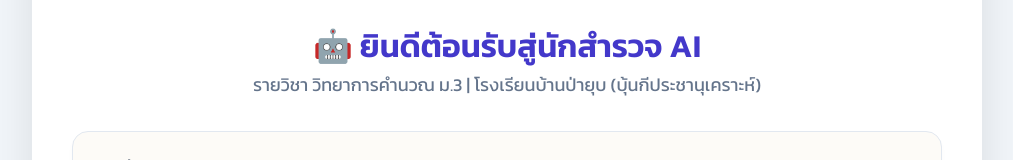
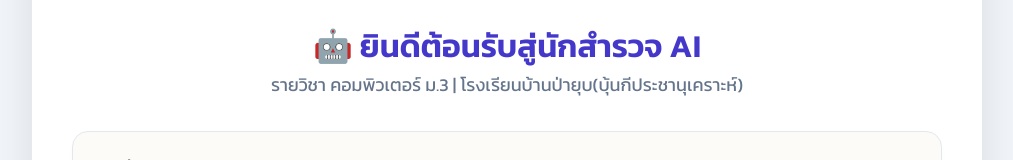
Before and after one commit to panupong-unkam/payub-school, a plain HTML site: page COMM.3/Hr1.html in a window 1280 px wide. Shown: the part 358-518 px from the top of the page, without its empty margins (133-1146 px from the left). Drawn offline with nearby package versions, Linux system fonts and the light colour scheme.

Commit message:
Update Hr1.html

```diff
--- a/COMM.3/Hr1.html
+++ b/COMM.3/Hr1.html
@@ -3,7 +3,7 @@
 <head>
     <meta charset="UTF-8">
     <meta name="viewport" content="width=device-width, initial-scale=1.0">
-    <title>นักสำรวจ AI อัจฉริยะ - โรงเรียนบ้านป่ายุบ (บุ้นกีประชานุเคราะห์)</title>
+    <title>นักสำรวจ AI อัจฉริยะ - โรงเรียนบ้านป่ายุบ(บุ้นกีประชานุเคราะห์)</title>
     <script src="https://cdnjs.cloudflare.com/ajax/libs/html2pdf.js/0.10.1/html2pdf.bundle.min.js"></script>
     <script src="https://cdnjs.cloudflare.com/ajax/libs/dom-to-image/2.6.0/dom-to-image.min.js"></script>
     <link rel="stylesheet" href="https://cdnjs.cloudflare.com/ajax/libs/font-awesome/6.4.0/css/all.min.css">
@@ -172,7 +172,7 @@
     <div id="screen-0" class="screen active">
         <img src="https://images.unsplash.com/photo-1620712943543-bcc4688e7485?q=80&w=1000&auto=format&fit=crop" class="hero-img" alt="Welcome AI">
         <h1>🤖 ยินดีต้อนรับสู่นักสำรวจ AI</h1>
-        <p style="text-align:center; color: var(--text-light); margin-top: -5px;">รายวิชา วิทยาการคำนวณ ม.3 | โรงเรียนบ้านป่ายุบ (บุ้นกีประชานุเคราะห์)</p>
+        <p style="text-align:center; color: var(--text-light); margin-top: -5px;">รายวิชา คอมพิวเตอร์ ม.3 | โรงเรียนบ้านป่ายุบ(บุ้นกีประชานุเคราะห์)</p>
 
         <div class="card" style="margin-top: 30px; background: #fdfbf7;">
             <div class="input-group">
```
